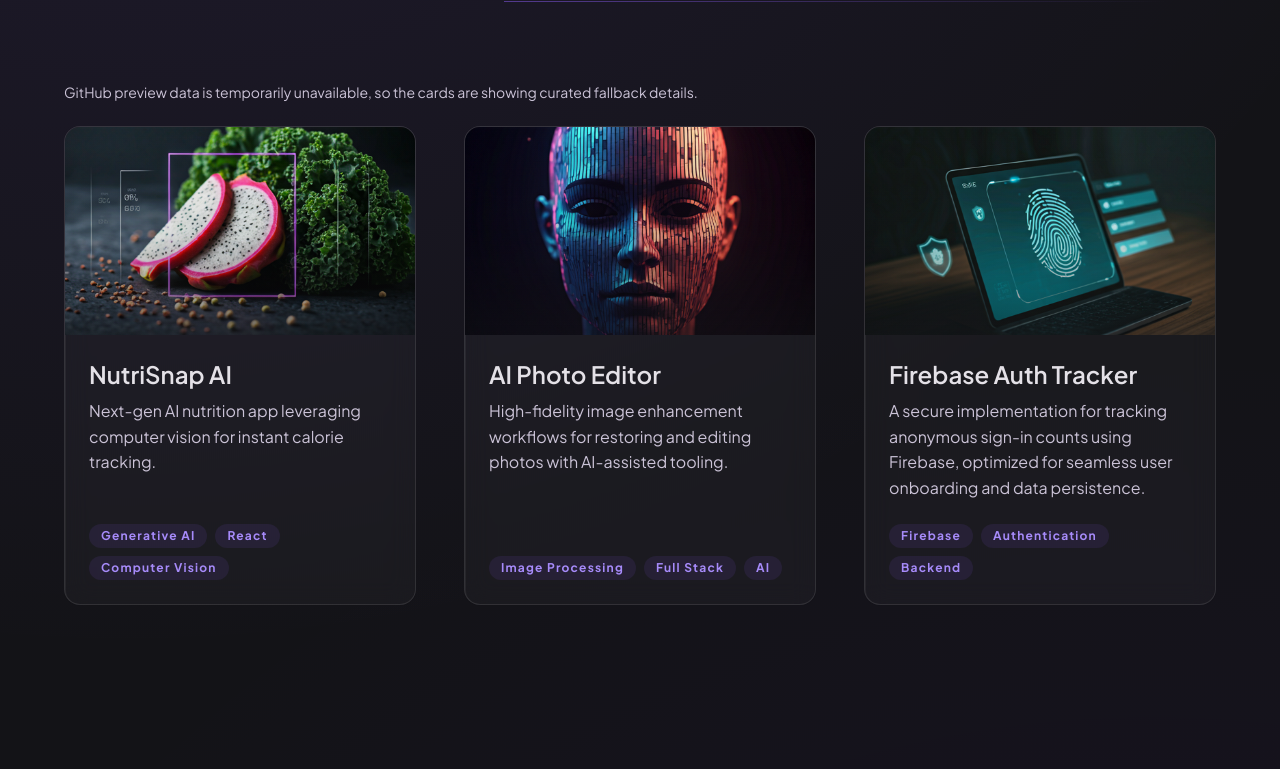
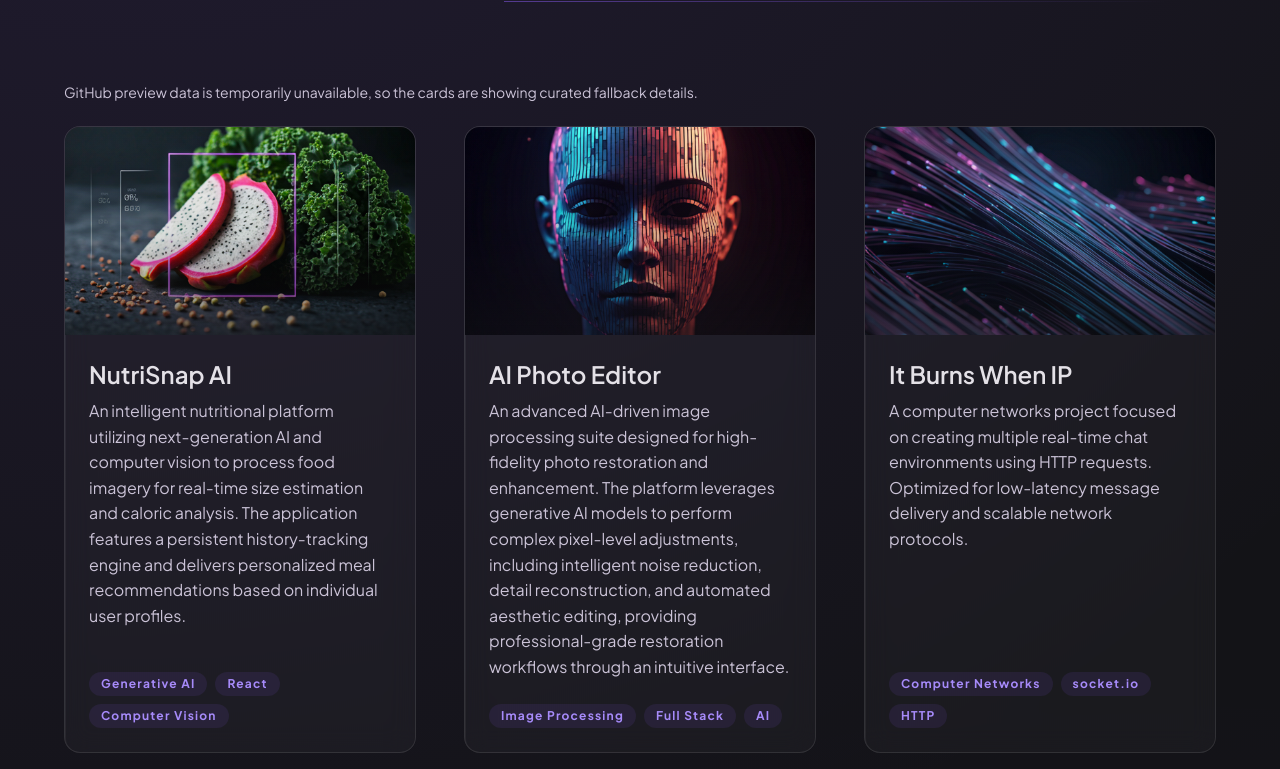
Before and after one commit to isabelledey/portfolio-website, a React (Vite) app: page / in a window 1280 px wide. Shown: the part 1691-2460 px from the top of the page. Built offline with nearby package versions, Linux system fonts and the light colour scheme; no server answers.

Commit message:
added new project to git cards and elaborated on other projecta

```diff
--- a/src/data/siteContent.js
+++ b/src/data/siteContent.js
@@ -131,7 +131,7 @@
     repoUrl: "https://github.com/isabelledey/AI-NutriSnap",
     fallbackName: "NutriSnap AI",
     fallbackDescription:
-      "Next-gen AI nutrition app leveraging computer vision for instant calorie tracking.",
+      "An intelligent nutritional platform utilizing next-generation AI and computer vision to process food imagery for real-time size estimation and caloric analysis. The application features a persistent history-tracking engine and delivers personalized meal recommendations based on individual user profiles.",
     fallbackTopics: ["Generative AI", "React", "Computer Vision"],
     imageName: "nutrisnap-ai.png",
     imageAlt: "NutriSnap AI preview",
@@ -143,10 +143,22 @@
     repoUrl: "https://github.com/isabelledey/ai-photo-editor",
     fallbackName: "AI Photo Editor",
     fallbackDescription:
-      "High-fidelity image enhancement workflows for restoring and editing photos with AI-assisted tooling.",
+      "An advanced AI-driven image processing suite designed for high-fidelity photo restoration and enhancement. The platform leverages generative AI models to perform complex pixel-level adjustments, including intelligent noise reduction, detail reconstruction, and automated aesthetic editing, providing professional-grade restoration workflows through an intuitive interface.",
     fallbackTopics: ["Image Processing", "Full Stack", "AI"],
     imageName: "ai-face-enhancer.png",
     imageAlt: "AI Photo Editor preview",
+    placeholderClassName: "from-[#120d1f] via-[#4d2c85] to-[#1c1830]",
+  },
+  {
+    id: "it-burns-when-ip",
+    repoPath: "isabelledey/it-burns-when-ip",
+    repoUrl: "https://github.com/isabelledey/it-burns-when-ip",
+    fallbackName: "It Burns When IP",
+    fallbackDescription:
+      "A computer networks project focused on creating multiple real-time chat environments using HTTP requests. Optimized for low-latency message delivery and scalable network protocols.",
+    fallbackTopics: ["Computer Networks", "socket.io", "HTTP"],
+    imageName: "it-burns-when-ip.png",
+    imageAlt: "It Burns When IP preview",
     placeholderClassName: "from-[#120d1f] via-[#4d2c85] to-[#1c1830]",
   },
   {
```
Also changed, not shown: public/it-burns-when-ip.png (added).
